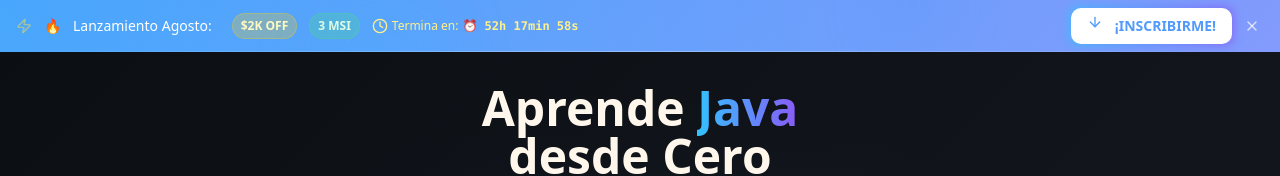
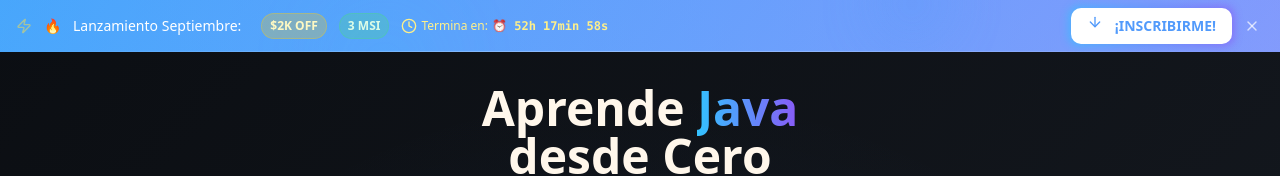
Before and after one commit to joaquin-c-dev/joaquinc-dev-landing, a React (Vite) app: page / in a window 1280 px wide. Shown: the top 176 px of the page. Built offline with nearby package versions, Linux system fonts and the light colour scheme.

Commit message:
Update August copies to September

```diff
--- a/src/components/DiscountBanner.tsx
+++ b/src/components/DiscountBanner.tsx
@@ -38,7 +38,7 @@ const DiscountBanner = () => {
               <div className="flex items-center gap-1 sm:gap-3 flex-1 sm:flex-initial">
                 <Zap className="w-3 h-3 sm:w-4 sm:h-4 text-yellow-300 animate-pulse flex-shrink-0" />
                 <span className="text-white font-bold text-xs sm:text-sm flex-shrink-0">🔥</span>
-                <span className="hidden sm:inline text-white font-medium text-sm mr-2">Lanzamiento Agosto:</span>
+                <span className="hidden sm:inline text-white font-medium text-sm mr-2">Lanzamiento Septiembre:</span>
                 <span className="bg-yellow-400/25 px-1.5 py-0.5 sm:px-2 sm:py-1 rounded-full font-bold text-yellow-100 text-xs border border-yellow-400/30 flex-shrink-0">
                   $2K OFF
                 </span>
```
